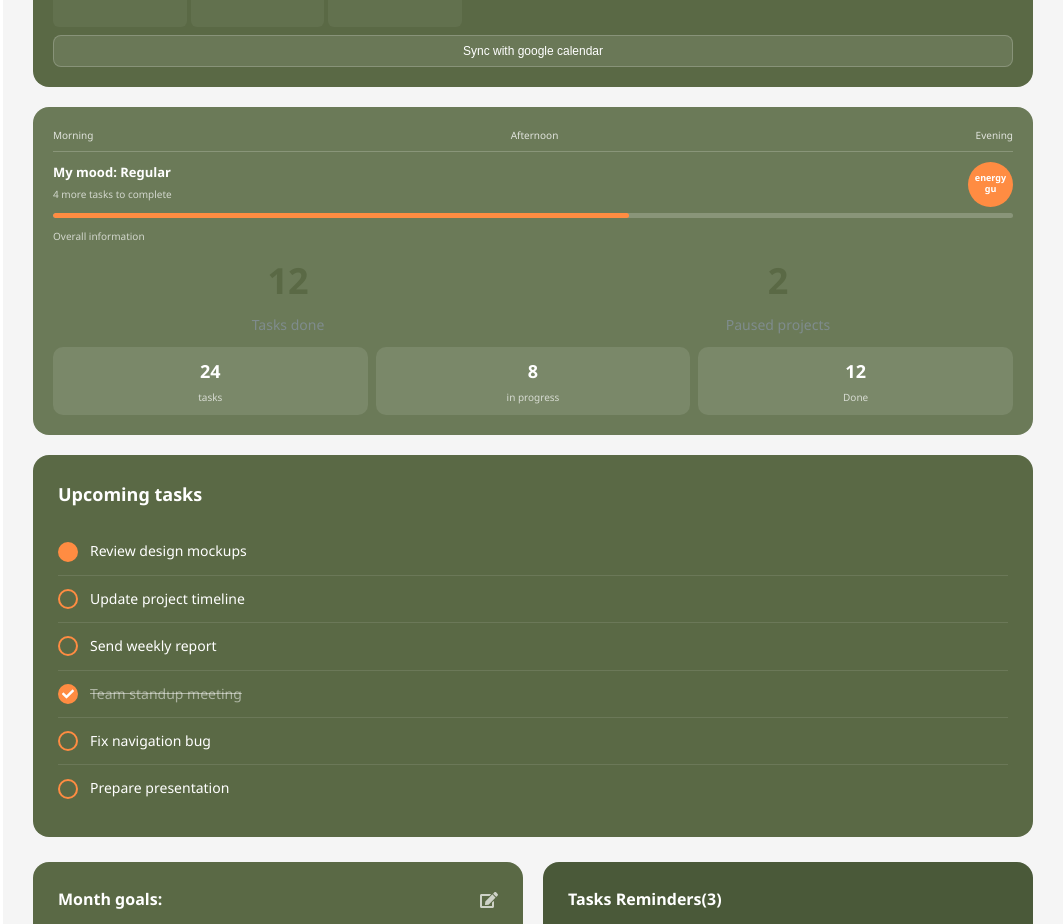
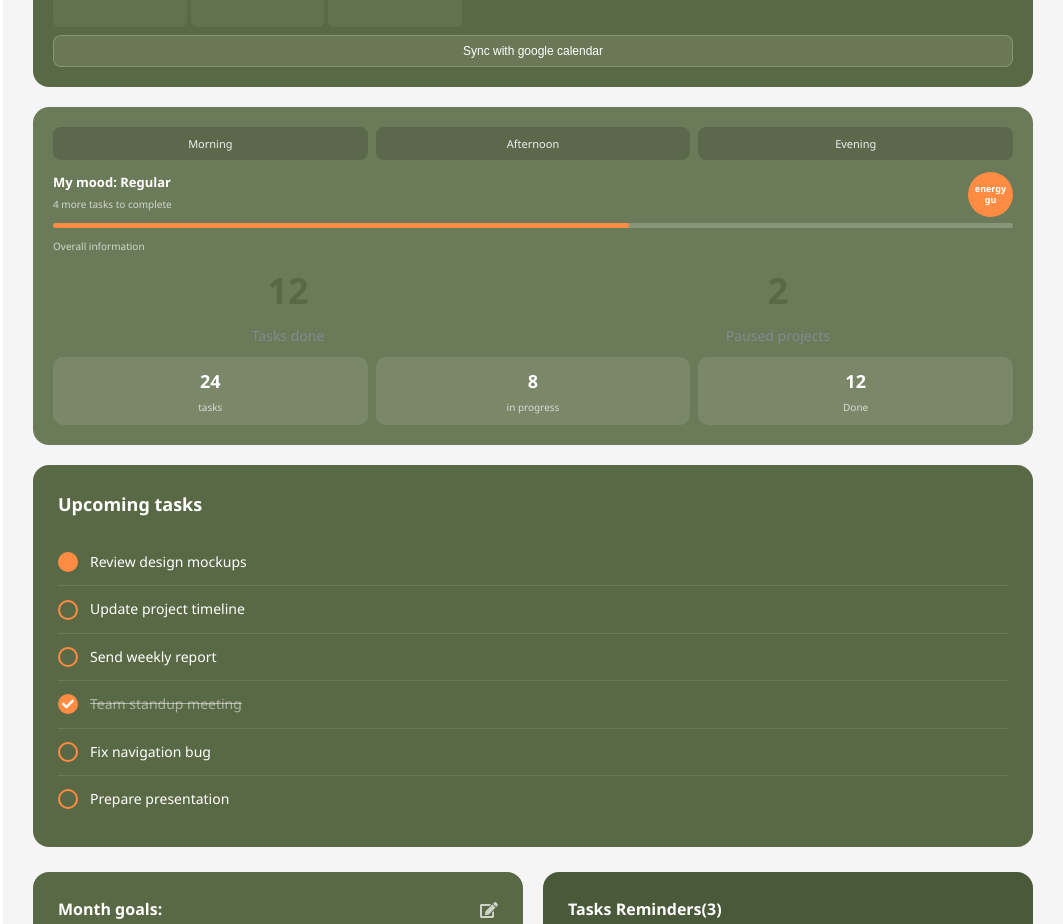
Before and after one commit to MichelMUNEZERO/Personal-Management-System, a React (Vite) app: page /dashboard in a window 1280 px wide. Shown: the part 840-1764 px from the top of the page, without its empty margins (217-1280 px from the left). Built offline with nearby package versions, Linux system fonts and the light colour scheme.

Commit message:
Modify Morning, Afternoon, and Evening sections

```diff
--- a/src/Pages/Dashboard.css
+++ b/src/Pages/Dashboard.css
@@ -227,15 +227,19 @@
 .time-sections {
   display: flex;
   justify-content: space-between;
-  margin-bottom: 10px;
-  padding-bottom: 8px;
-  border-bottom: 1px solid rgba(255, 255, 255, 0.2);
+  gap: 8px;
+  margin-bottom: 12px;
 }
 
 .time-section {
+  flex: 1;
   text-align: center;
-  font-size: 10px;
-  color: rgba(255, 255, 255, 0.8);
+  font-size: 11px;
+  font-weight: 500;
+  color: rgba(255, 255, 255, 0.9);
+  background: rgba(0, 0, 0, 0.15);
+  padding: 8px 10px;
+  border-radius: 8px;
 }
 
 .mood-section {
```
